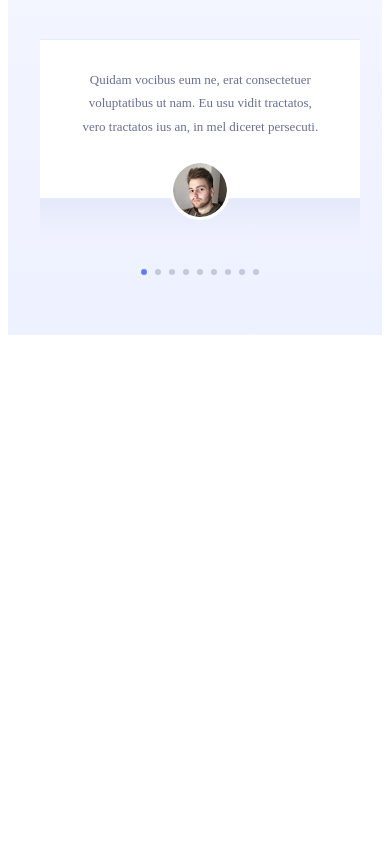
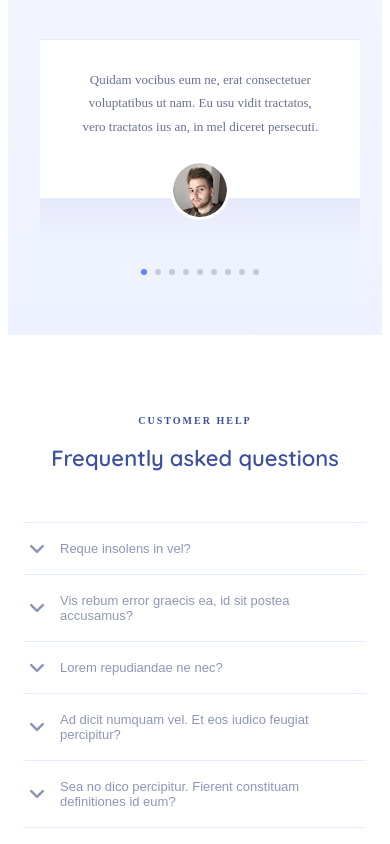
Before and after one commit to LarysaSperling/Productify, a React (Vite) app: page / in a window 390 px wide. Shown: the part 5402-6246 px from the top of the page. Before the commit the page ends 5745 px from the top, so only its background shows below. Built offline with nearby package versions, Linux system fonts and the light colour scheme.

Commit message:
feat: add CustomerHelp FAQ accordion section with responsive styles

```diff
--- a/src/App.jsx
+++ b/src/App.jsx
@@ -5,6 +5,8 @@ import Features from "./components/features";
 import Stats from "./components/stats";
 import Blog from "./components/blog";
 import Testimonials from "./components/testimonials";
+import CustomerHelp from "./components/customerHelp";
+
 
 
 export default function App() {
@@ -17,7 +19,7 @@ export default function App() {
        <Stats />
        <Blog />
        <Testimonials />
-
+      <CustomerHelp />
     </>
   );
 }
--- /dev/null
+++ b/src/components/customerHelp/index.jsx
@@ -0,0 +1,112 @@
+import { useState } from "react";
+import styles from "./styles.module.css";
+
+import arrowDown from "../../assets/arrow-down.svg";
+import arrowUp from "../../assets/arrow-up.svg";
+
+const faq = [
+  {
+    id: 1,
+    question: "Reque insolens in vel?",
+    answer:
+      "Quidam vocibus eum ne, erat consectetuer voluptatibus ut nam. Eu usu vidit tractatos, vero tractatos ius an, in mel diceret persecuti.",
+  },
+  {
+    id: 2,
+    question: "Vis rebum error graecis ea, id sit postea accusamus?",
+    answer:
+      "Quidam vocibus eum ne, erat consectetuer voluptatibus ut nam.",
+  },
+  {
+    id: 3,
+    question: "Lorem repudiandae ne nec?",
+    answer:
+      "Quidam vocibus eum ne, erat consectetuer voluptatibus ut nam. Eu usu vidit tractatos, vero tractatos ius an, in mel diceret persecuti.",
+  },
+  {
+    id: 4,
+    question:
+      "Ad dicit numquam vel. Et eos iudico feugiat percipitur?",
+    answer:
+      "Quidam vocibus eum ne, erat consectetuer voluptatibus ut nam.",
+  },
+  {
+    id: 5,
+    question:
+      "Sea no dico percipitur. Fierent constituam definitiones id eum?",
+    answer:
+      "Quidam vocibus eum ne, erat consectetuer voluptatibus ut nam.",
+  },
+];
+
+export default function CustomerHelp() {
+  const [openId, setOpenId] = useState(null);
+
+
+  const toggle = (id) => {
+    setOpenId(openId === id ? null : id);
+  };
+
+  return (
+    <section className={styles.section}>
+      <div className={styles.container}>
+
+        <p className={styles.subtitle}>CUSTOMER HELP</p>
+        <h2 className={styles.title}>
+          Frequently asked questions
+        </h2>
+
+        <div className={styles.accordion}>
+          {faq.map((item) => {
+            const isOpen = openId === item.id;
+
+            return (
+              <div key={item.id} className={styles.item}>
+
+
+                <button
+                  className={styles.header}
+                  onClick={() => toggle(item.id)}
+                >
+                  <img
+                    src={isOpen ? arrowUp : arrowDown}
+                    alt=""
+                    className={styles.icon}
+                  />
+
+                  <span
+                    className={`${styles.question} ${
+                      isOpen ? styles.questionOpen : ""
+                    }`}
+                  >
+                    {item.question}
+                  </span>
+                </button>
+
+
+                <div
+                  className={`${styles.body} ${
+                    isOpen ? styles.bodyOpen : ""
+                  }`}
+                >
+                  <p className={styles.answer}>
+                    {item.answer}
+                  </p>
+
+                  {isOpen && (
+  <button className={styles.docBtn} type="button">
+    Go to documentation
+  </button>
+)}
+
+                </div>
+
+              </div>
+            );
+          })}
+        </div>
+
+      </div>
+    </section>
+  );
+}
--- /dev/null
+++ b/src/components/customerHelp/styles.module.css
@@ -0,0 +1,175 @@
+.section {
+  padding: 100px 20px;
+  background: #ffffff;
+}
+
+.container {
+  max-width: 743px;
+  margin: 0 auto;
+  width: 100%;
+}
+
+
+.subtitle {
+  text-align: center;
+  font-size: 10px;
+  letter-spacing: 2px;
+  font-weight: 600;
+  color: #3D4F9F;
+  margin-bottom: 12px;
+}
+
+.title {
+  text-align: center;
+  font-family: "Quicksand", sans-serif;
+  font-size: 24px;
+  font-weight: 600;
+  color: #3d4f9f;
+  margin-bottom: 50px;
+}
+
+
+.accordion {
+  width: 100%;
+  border-top: 1px solid #e6ecff;
+}
+
+.item {
+  border-bottom: 1px solid #e6ecff;
+}
+
+
+.header {
+  width: 100%;
+  background: none;
+  border: none;
+  padding: 22px 10px;
+
+  display: flex;
+  align-items: center;
+  gap: 16px;
+
+  cursor: pointer;
+  text-align: left;
+}
+
+.icon {
+  width: 14px;
+  height: 14px;
+}
+
+.question {
+  font-size: 15px;
+  color: #8E96B7;
+  transition: color 0.3s ease;
+}
+
+.questionOpen {
+  color: #495274;
+}
+
+
+.body {
+  max-height: 0;
+  overflow: hidden;
+  transition: max-height 0.35s ease, padding 0.35s ease;
+
+  padding: 0 0;
+}
+
+
+.bodyOpen {
+  max-height: 240px;
+  padding: 26px 0 34px;
+
+  display: grid;
+  grid-template-columns: 1fr auto;
+  column-gap: 40px;
+  align-items: start;
+}
+
+
+.body p {
+  margin: 0;
+  padding-left: 40px;
+
+  max-width: 360px;
+  font-size: 14px;
+  line-height: 1.9;
+  color: #8a97b8;
+}
+
+.docBtn {
+  width: 195px;
+  height: 43px;
+
+  display: inline-flex;
+  align-items: center;
+  justify-content: center;
+
+  font-size: 13px;
+  font-weight: 500;
+  color: #3d4f9f;
+
+  background: #E8ECF4;
+  border: none;
+  border-radius: 4px;
+
+  cursor: pointer;
+  transition: 0.25s;
+
+  justify-self: end;
+  align-self: center;
+}
+
+.docBtn:hover {
+  background: #dfe6fb;
+}
+
+
+@media (max-width: 768px) {
+
+  .bodyOpen {
+    grid-template-columns: 1fr;
+    row-gap: 18px;
+  }
+
+  .body p {
+    padding-left: 34px;
+    max-width: 100%;
+  }
+
+  .docBtn {
+    margin-left: 34px;
+  }
+}
+
+@media (max-width: 480px) {
+
+  .section {
+    padding: 70px 16px;
+  }
+
+  .title {
+    font-size: 22px;
+  }
+
+  .header {
+    padding: 18px 6px;
+  }
+
+  .question {
+    font-size: 13px;
+  }
+
+  .body p {
+    font-size: 13px;
+    padding-left: 30px;
+  }
+
+  .docBtn {
+    width: 100%;
+    max-width: 195px;
+    margin-left: 30px;
+  }
+}
```
Also changed, not shown: src/assets/arrow-down.svg (added), src/assets/arrow-up.svg (added).
